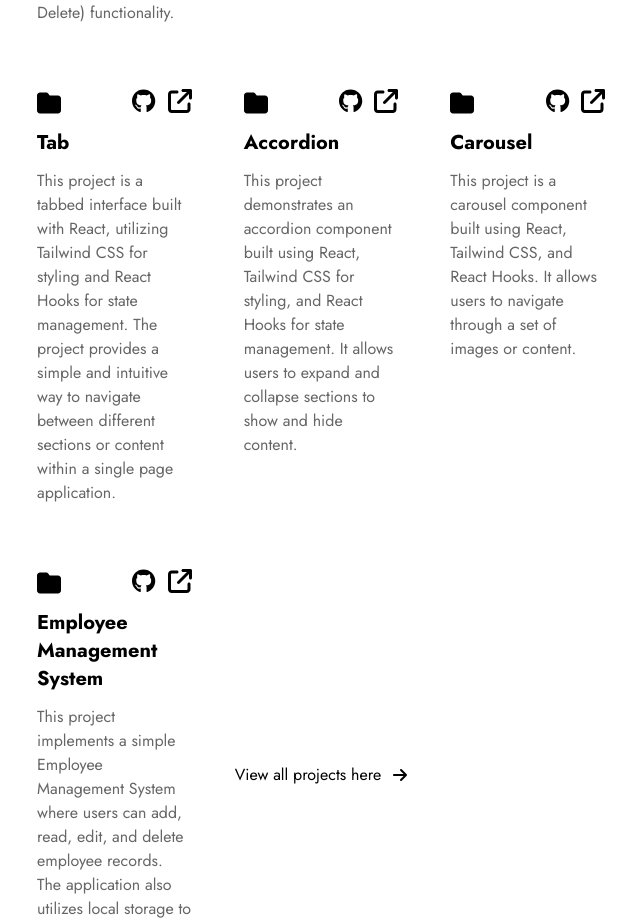
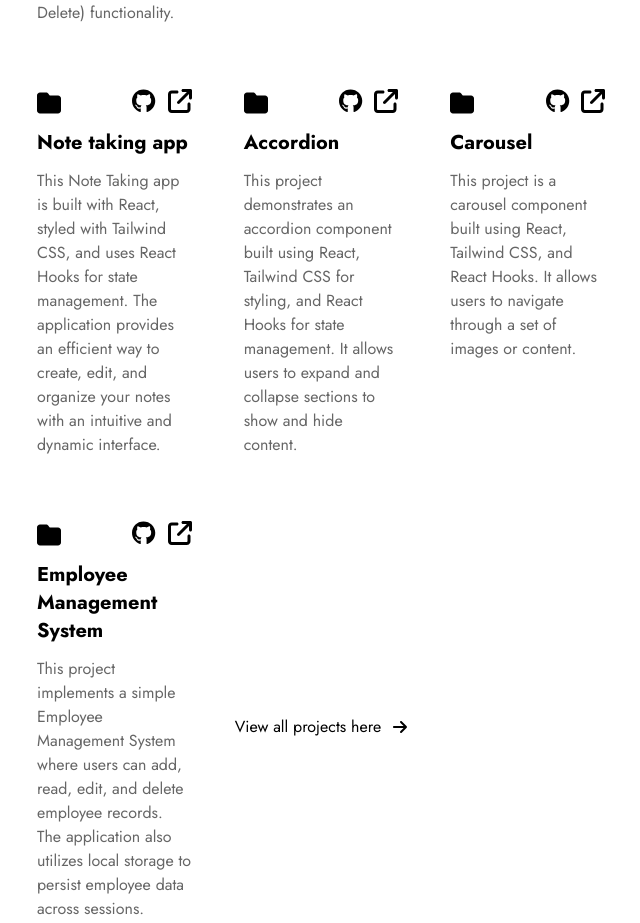
Before and after one commit to Mark-Alexis-Posadas/react-portfolio, a React (Vite) app: page / in a window 1280 px wide. Shown: the part 3047-3970 px from the top of the page, without its empty margins (575-1215 px from the left). Built offline with nearby package versions, Linux system fonts and the light colour scheme.

Commit message:
replace tab to notes in project section

```diff
--- a/src/data/projects.ts
+++ b/src/data/projects.ts
@@ -79,15 +79,17 @@ const projectsData: ProjectType[] = [
 
   {
     id: uuidv4(),
-    pageTitle: "Tab",
+    pageTitle: "Note taking app",
     description:
-      "This project is a tabbed interface built with React, utilizing Tailwind CSS for styling and React Hooks for state management. The project provides a simple and intuitive way to navigate between different sections or content within a single page application.",
+      "This Note Taking app is built with React, styled with Tailwind CSS, and uses React Hooks for state management. The application provides an efficient way to create, edit, and organize your notes with an intuitive and dynamic interface.",
     features: [
-      { text: "Tabbed Navigation" },
-      { text: "Responsive layout with Tailwind CSS" },
-      { text: "State management with React Hooks" },
+      { text: "Create, delete, and edit notes" },
+      { text: "Tabbed Navigation for easy organization" },
+      { text: "Responsive design with Tailwind CSS" },
+      { text: "Real-time updates with React Hooks" },
       { text: "Dynamic content rendering" },
       { text: "Customizable styles and components" },
+      { text: "Alerts for note status notifications" },
     ],
     source:
       "https://github.com/Mark-Alexis-Posadas/react-typescript-mini-projects/blob/main/src/pages/Tab/index.tsx",
```
